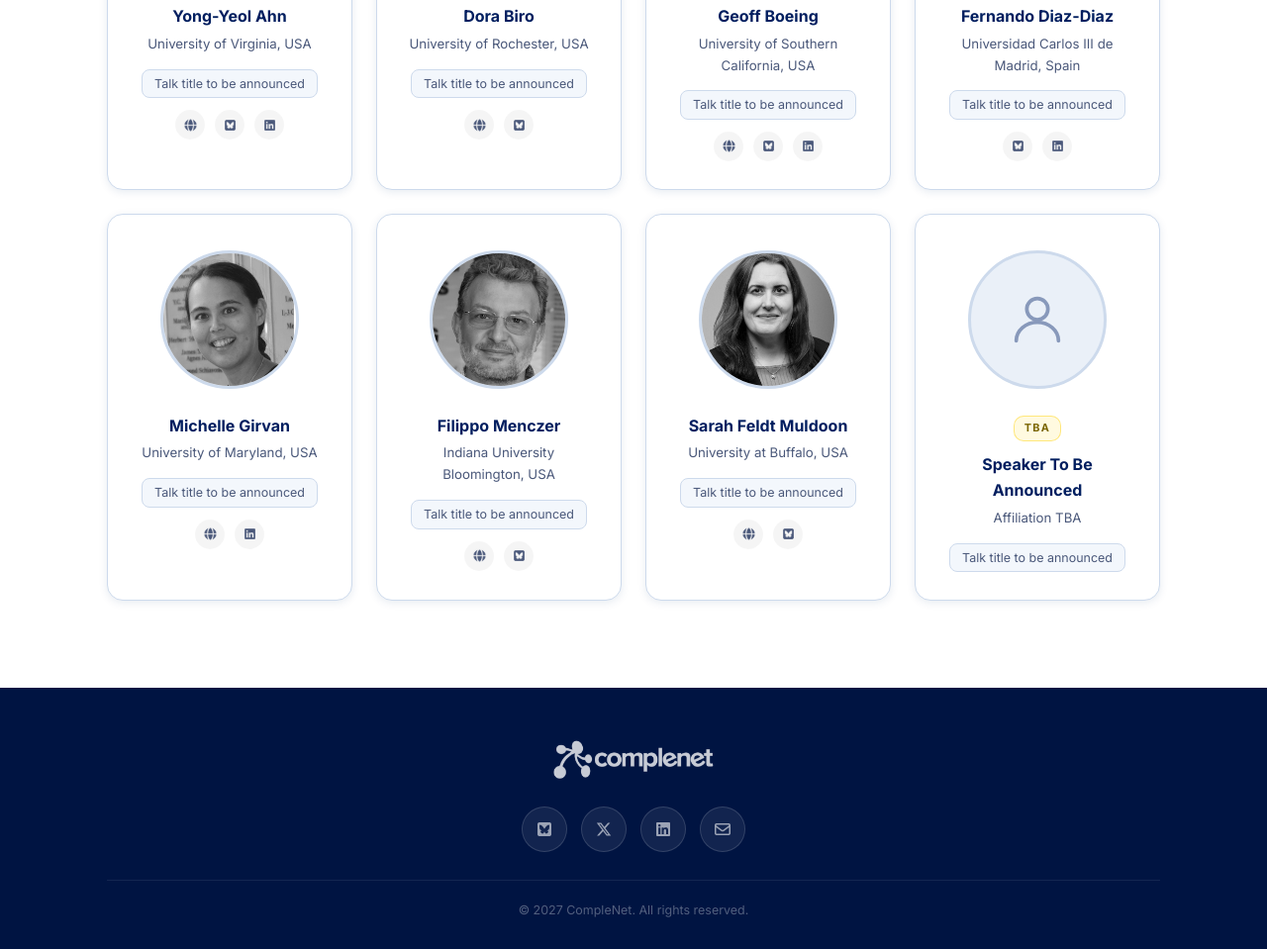
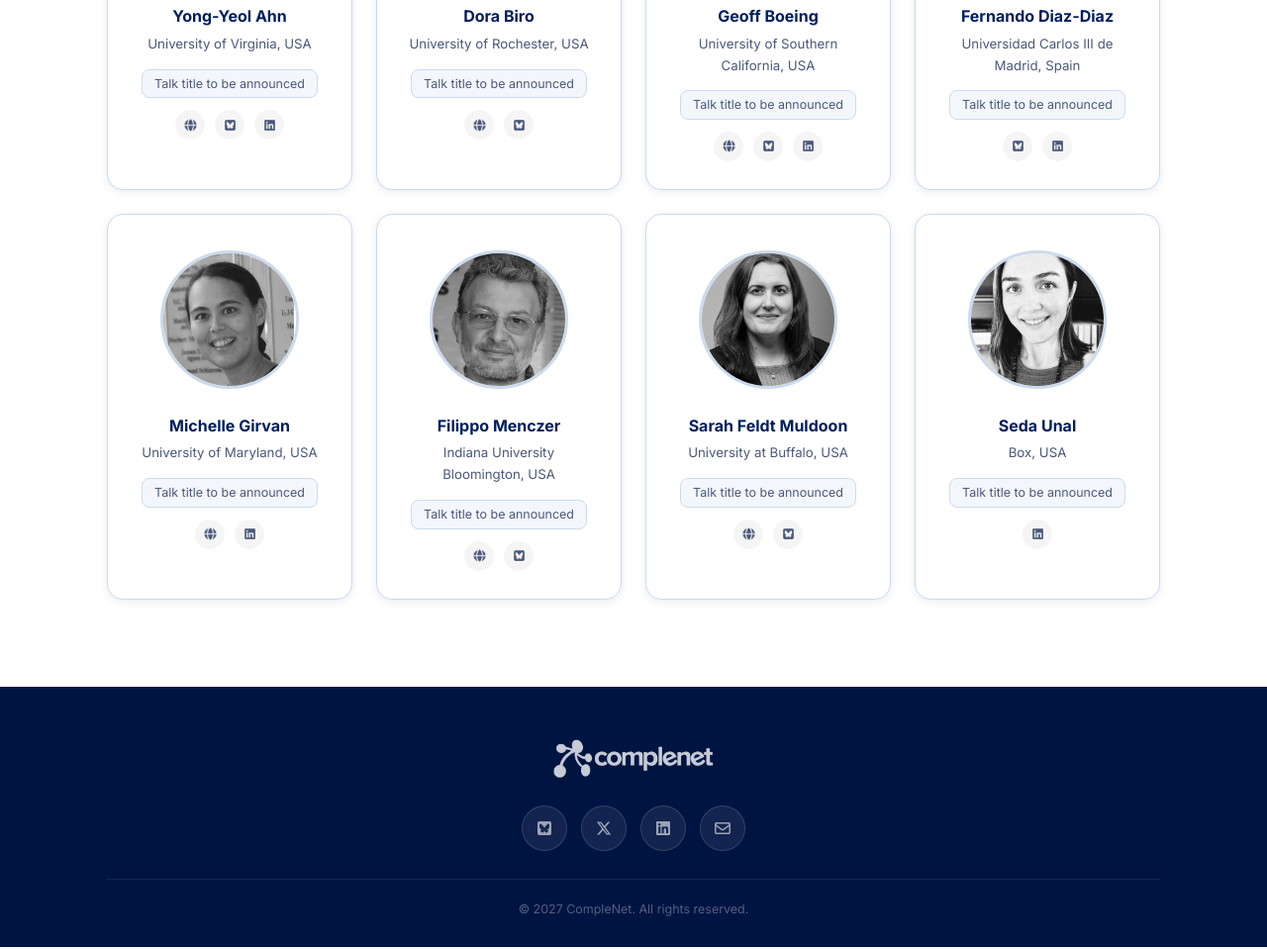
Before and after one commit to CompleNet/complenet.github.io, a plain HTML site: page speakers.html in a window 1280 px wide. Shown: the part 700-1659 px from the top of the page at 99% size. Drawn offline with Linux system fonts and the light colour scheme.

Commit message:
Add final speaker Seda Unal (Box); remove TBA placeholder and dead CSS

```diff
--- a/speakers.html
+++ b/speakers.html
@@ -208,16 +208,18 @@
         </div>
       </div>
 
-      <div class="speaker-card" data-speaker="tba-1" data-revealed="true">
+      <div class="speaker-card" data-speaker="unal-seda" data-revealed="true">
         <div class="speaker-avatar">
-          <svg viewBox="0 0 24 24" fill="none" stroke="currentColor" stroke-width="1.4" stroke-linecap="round" stroke-linejoin="round">
-            <circle cx="12" cy="8" r="4"/><path d="M4 20c0-3.8 3.6-7 8-7s8 3.2 8 7"/>
-          </svg>
+          <img src="Images/SedaUnal.jpeg" alt="Seda Unal" class="avatar-photo">
         </div>
-        <div class="tba-badge">TBA</div>
-        <div class="speaker-name">Speaker To Be Announced</div>
-        <div class="speaker-affiliation">Affiliation TBA</div>
+        <div class="speaker-name">Seda Unal</div>
+        <div class="speaker-affiliation">Box, USA</div>
         <div class="speaker-topic">Talk title to be announced</div>
+        <div class="speaker-socials">
+          <a href="https://www.linkedin.com/in/sedaunal/" target="_blank" rel="noopener" class="speaker-social" title="LinkedIn" aria-label="LinkedIn">
+            <span class="social-icon si-linkedin" aria-hidden="true"></span>
+          </a>
+        </div>
       </div>
 
       <div class="speaker-card" data-speaker="diaz-fernando" data-revealed="false">
--- a/style.css
+++ b/style.css
@@ -414,28 +414,12 @@ img { display: block; max-width: 100%; }
   justify-content: center;
   border: 3px solid var(--border);
 }
-.speaker-avatar svg { width: 44px; height: 44px; color: var(--gray); }
 
 /* Keynote speakers page: larger headshots than the compact committee avatars */
 .speakers-grid .speaker-avatar {
   width: 140px;
   height: 140px;
   margin-bottom: 24px;
-}
-.speakers-grid .speaker-avatar svg { width: 64px; height: 64px; }
-
-.tba-badge {
-  display: inline-block;
-  background: var(--gold-pale);
-  border: 1px solid rgba(255, 209, 0, 0.45);
-  color: #7A6500;
-  font-size: 0.68rem;
-  font-weight: 700;
-  letter-spacing: 0.12em;
-  text-transform: uppercase;
-  padding: 3px 10px;
-  border-radius: 10px;
-  margin-bottom: 10px;
 }
 .speaker-name {
   font-size: 1rem;
```
Also changed, not shown: Images/SedaUnal.jpeg (added).
